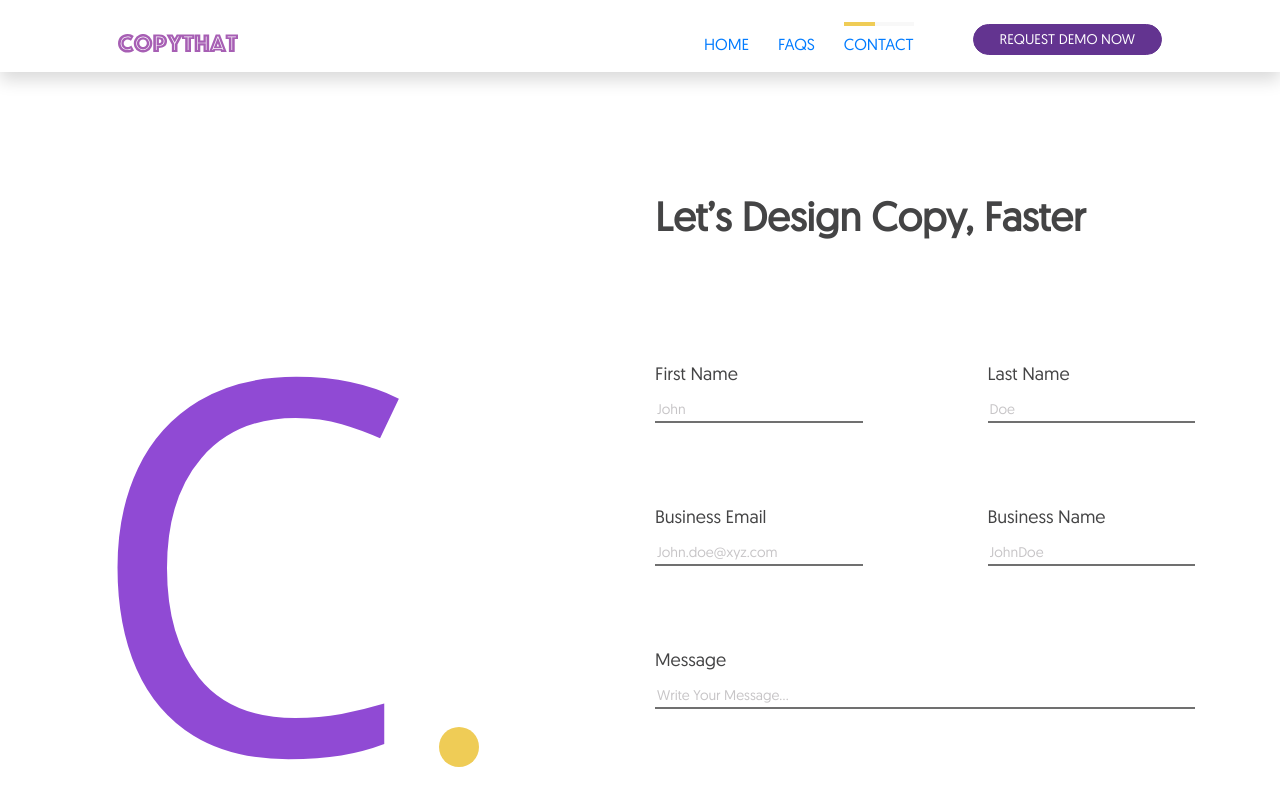
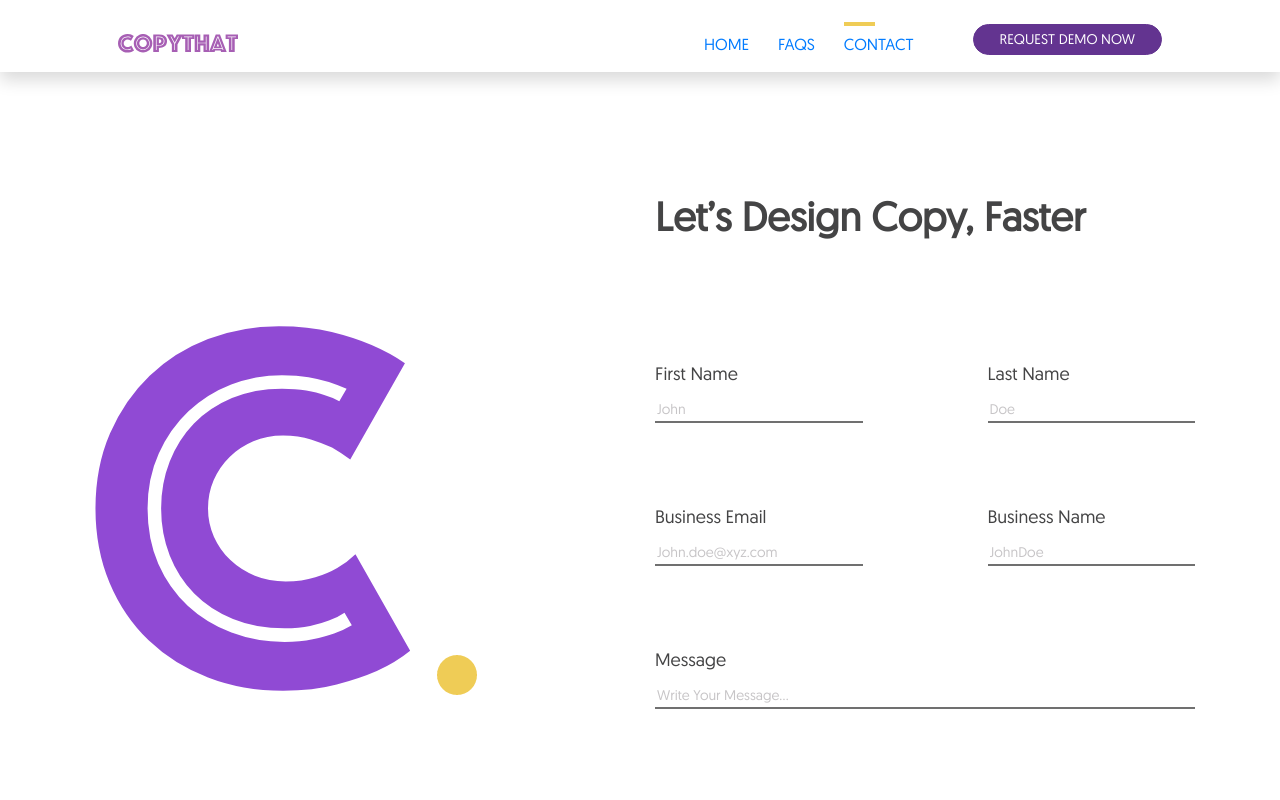
Before and after one commit to yashu2001/Copy_That, a React (Create React App) app: page /contact in a window 1280 px wide. Shown: the top 800 px of the page. Built offline with nearby package versions, Linux system fonts and the light colour scheme.

Commit message:
Logo for contact page changed , removed off white color from highlight in navbar

```diff
--- a/src/App.css
+++ b/src/App.css
@@ -128,7 +128,8 @@ textarea {
     90deg,
     rgba(239, 204, 86, 1) 0%,
     rgba(239, 204, 86, 1) 45%,
-    rgba(248, 248, 248, 1) 35%
+    #ffffff 45%,
+    #ffffff 100%
   );
   border-image-slice: 1;
 }
--- a/src/components/CONTACT/CENTER/LEFT.js
+++ b/src/components/CONTACT/CENTER/LEFT.js
@@ -2,41 +2,46 @@ import React from "react";
 
 export default function LEFT() {
   return (
-    <svg
-      xmlns="http://www.w3.org/2000/svg"
-      width="394"
-      height="697"
-      viewBox="0 0 394 697"
+    <img
+      src="/contact_logo.png"
+      alt="contact logo"
       className="d-none d-sm-none d-md-none d-xl-block d-lg-block"
-    >
-      <g
-        id="Contact_-_Logo"
-        data-name="Contact - Logo"
-        transform="translate(-373 -67)"
-      >
-        <g id="Logo_2" data-name="Logo 2" transform="translate(375 139)">
-          <text
-            id="C"
-            transform="translate(160 490)"
-            fill="#904ad4"
-            font-size="521"
-            font-family="SegoeUI, Segoe UI"
-          >
-            <tspan x="-161.286" y="0">
-              C
-            </tspan>
-          </text>
-        </g>
-        <circle
-          id="Ellipse_21"
-          data-name="Ellipse 21"
-          cx="20"
-          cy="20"
-          r="20"
-          transform="translate(727 602)"
-          fill="#efcc56"
-        />
-      </g>
-    </svg>
+    />
+    // <svg
+    //   xmlns="http://www.w3.org/2000/svg"
+    //   width="394"
+    //   height="697"
+    //   viewBox="0 0 394 697"
+    //   className="d-none d-sm-none d-md-none d-xl-block d-lg-block"
+    // >
+    //   <g
+    //     id="Contact_-_Logo"
+    //     data-name="Contact - Logo"
+    //     transform="translate(-373 -67)"
+    //   >
+    //     <g id="Logo_2" data-name="Logo 2" transform="translate(375 139)">
+    //       <text
+    //         id="C"
+    //         transform="translate(160 490)"
+    //         fill="#904ad4"
+    //         font-size="521"
+    //         font-family="SegoeUI, Segoe UI"
+    //       >
+    //         <tspan x="-161.286" y="0">
+    //           C
+    //         </tspan>
+    //       </text>
+    //     </g>
+    //     <circle
+    //       id="Ellipse_21"
+    //       data-name="Ellipse 21"
+    //       cx="20"
+    //       cy="20"
+    //       r="20"
+    //       transform="translate(727 602)"
+    //       fill="#efcc56"
+    //     />
+    //   </g>
+    // </svg>
   );
 }
```
Also changed, not shown: public/contact_logo.png (added).
